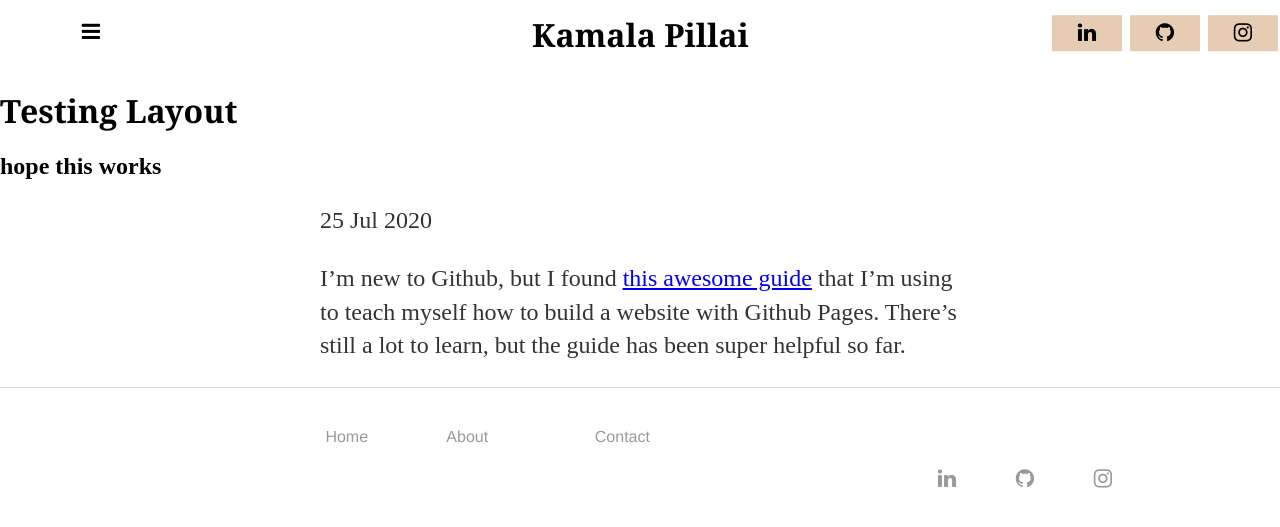
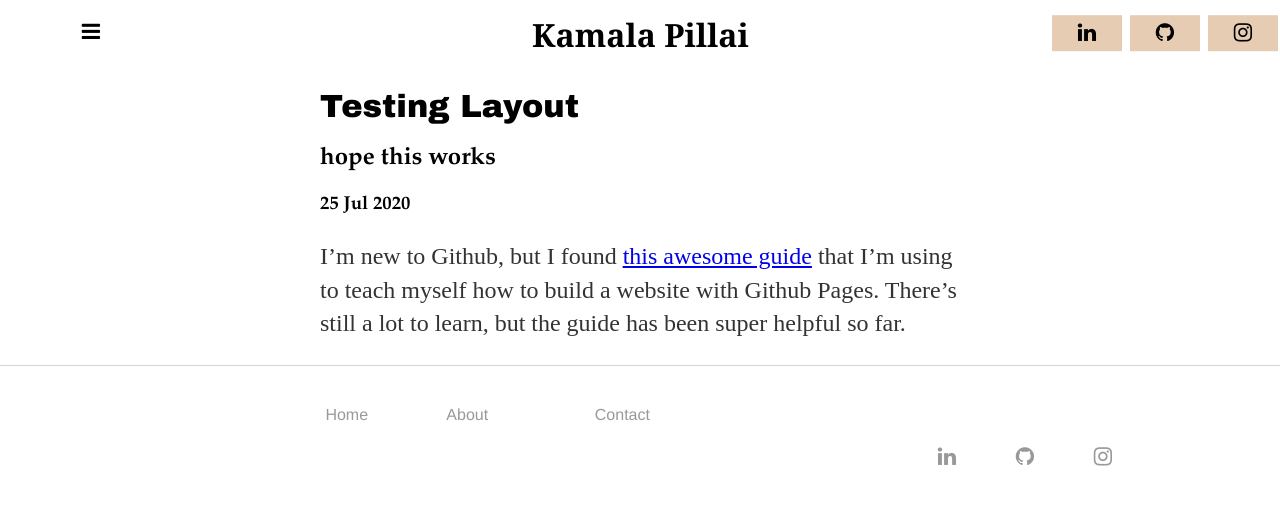
Before and after one commit to kpill/kpill.github.io, a Jekyll site: the page built from _posts/2020-07-25-testing.md, in a window 1280 px wide. Shown: the top 527 px of the page. Built offline with Jekyll 4.4.1, drawn with Linux system fonts in a browser that asks for light colours.

Commit message:
Update post.html

```diff
--- a/_layouts/post.html
+++ b/_layouts/post.html
@@ -1,11 +1,13 @@
 ---
 layout: default
 ---
-<h1>{{ page.title }}</h1>
-<h2>{{ page.subtitle }}</h2>
-<p class="meta">{{ page.date | date_to_string }}</p>
+<h1 class="post">{{ page.title }}</h1>
+<h2 class="post">{{ page.subtitle }}</h2>
+<h3 class="post">{{ page.date | date_to_string }}</h3>
+
+
 
 <div class="post">
-  {{ page.picture }}
+  {{ page.picture-post }}
   {{ content }}
 </div>
```
